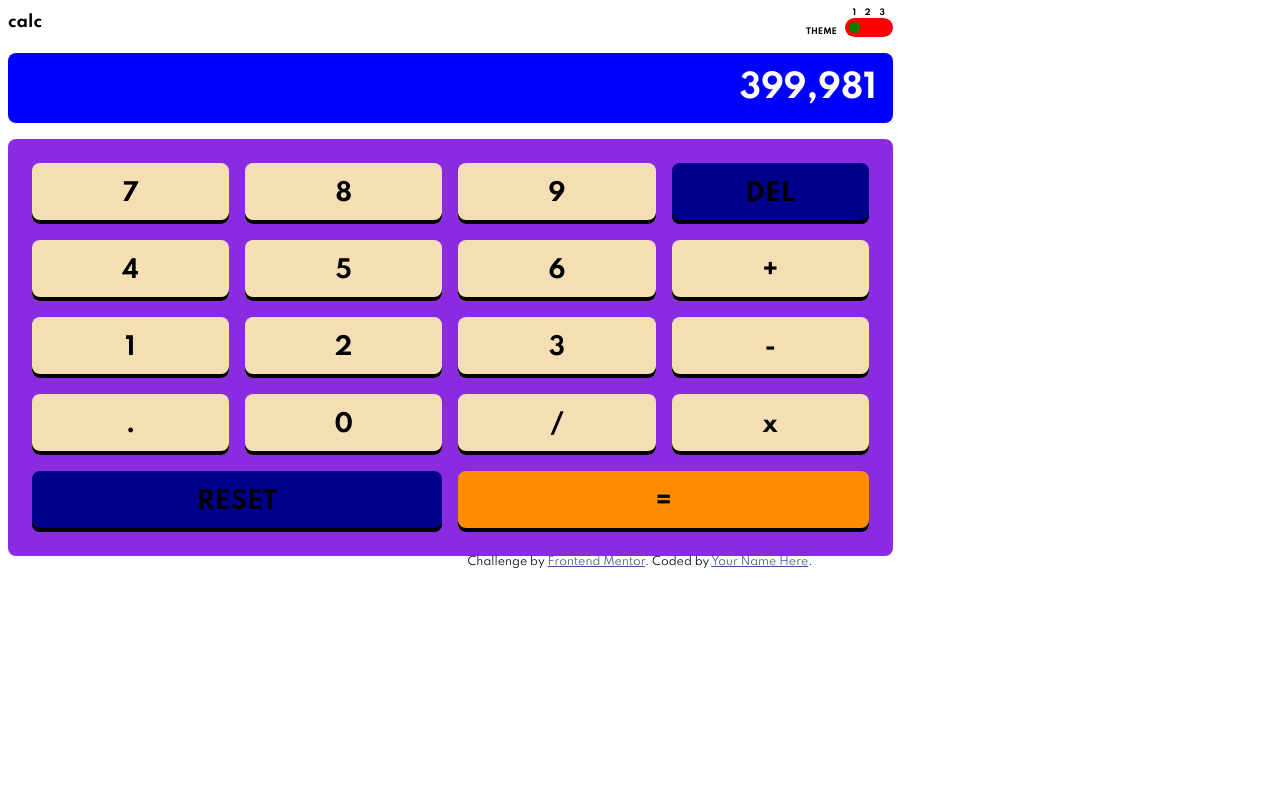
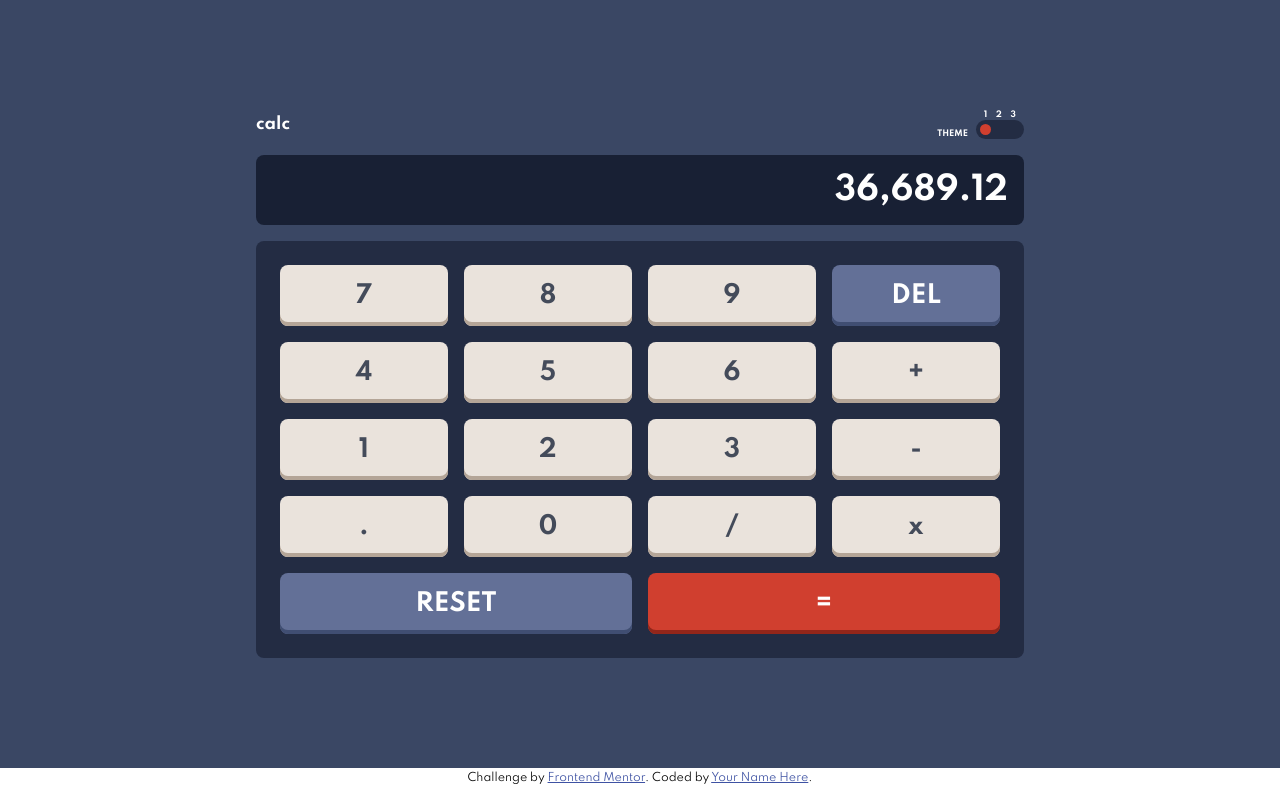
Before and after one commit to peawyoyoyin/fe-mentor-calculator-app, a React (Create React App) app in the folder app/: page / in a window 1280 px wide. Built offline with nearby package versions, Linux system fonts and the light colour scheme.

Commit message:
finish theming

```diff
--- a/app/src/App.tsx
+++ b/app/src/App.tsx
@@ -1,14 +1,19 @@
 import { Buttons } from './components/Buttons';
 import { Navbar } from './components/Navbar';
+import { useTheme } from './components/themes/ThemeProvider';
 import { ValueDisplay } from './components/ValueDisplay';
 import styles from './styles/App.module.scss';
 
 function App() {
+  const { theme } = useTheme();
+
   return (
-    <div className={styles.container}>
-      <Navbar />
-      <ValueDisplay />
-      <Buttons />
+    <div className={`${styles.container} ${styles[`theme-${theme}`]}`}>
+      <div className={styles.calculator}>
+        <Navbar />
+        <ValueDisplay />
+        <Buttons />
+      </div>
     </div>
   );
 }
--- a/app/src/components/ThemeSelector.tsx
+++ b/app/src/components/ThemeSelector.tsx
@@ -1,9 +1,8 @@
-import { useState } from "react"
-
 import styles from '../styles/ThemeSelector.module.scss';
+import { useTheme } from "./themes/ThemeProvider";
 
 export function ThemeSelector() {
-  const [theme, setTheme] = useState(0);
+  const { theme, cycleTheme } = useTheme();
 
   return (
     <div className={styles.container}>
@@ -16,7 +15,7 @@ export function ThemeSelector() {
           <label>2</label>
           <label>3</label>
         </div>
-        <div className={styles.switch} onClick={() => setTheme(theme => (theme + 1) % 3)}>
+        <div className={styles.switch} onClick={cycleTheme}>
           <div className={`${styles.dial} ${styles[`dial-${theme}`]}`}></div>
         </div>
       </div>
--- a/app/src/components/ValueDisplay.tsx
+++ b/app/src/components/ValueDisplay.tsx
@@ -1,7 +1,7 @@
 import styles from '../styles/ValueDisplay.module.scss';
 
 export function ValueDisplay() {
-  const value = 399981;
+  const value = 36689.12;
 
   return (
     <div className={styles.container}>
--- /dev/null
+++ b/app/src/components/themes/ThemeProvider.tsx
@@ -0,0 +1,33 @@
+import React, { useState } from "react";
+import { useCallback } from "react";
+import { createContext } from "react";
+import { useContext } from "react";
+
+type Theme = 0 | 1 | 2;
+interface ThemeContextValue {
+  theme: Theme;
+  cycleTheme: (() => void) | undefined;
+}
+
+const ThemeContext = createContext<ThemeContextValue>({
+  theme: 0,
+  cycleTheme: undefined
+});
+
+export function useTheme() {
+  return useContext(ThemeContext)
+}
+
+export function ThemeProvider({ children }: React.PropsWithChildren<unknown>) {
+  const [theme, setTheme] = useState<Theme>(0);
+  const cycleTheme = useCallback(() => setTheme(theme => (theme + 1) % 3 as Theme), [])
+
+  return (
+    <ThemeContext.Provider value={{
+      theme,
+      cycleTheme
+    }}>
+      {children}
+    </ThemeContext.Provider>
+  )
+}
--- a/app/src/index.tsx
+++ b/app/src/index.tsx
@@ -1,13 +1,16 @@
 import React from 'react';
 import ReactDOM from 'react-dom';
 import App from './App';
+import { ThemeProvider } from './components/themes/ThemeProvider';
 import reportWebVitals from './reportWebVitals';
 
 import './styles/index.css';
 
 ReactDOM.render(
   <React.StrictMode>
-    <App />
+    <ThemeProvider>
+      <App />
+    </ThemeProvider>
   </React.StrictMode>,
   document.getElementById('root')
 );
--- a/app/src/styles/App.module.scss
+++ b/app/src/styles/App.module.scss
@@ -1,5 +1,99 @@
 .container {
   display: flex;
+  justify-content: center;
+  background-color: var(--main-bg);
+  height: 96vh;
+  margin-bottom: 4px;
+}
+
+
+.calculator {
+  flex: 1;
+  display: flex;
   flex-direction: column;
-  width: 70%;
+  justify-content: center;
+
+  padding: 0px 16px;
+
+  @media only screen and (min-width: 768px) {
+    max-width: 768px;
+    padding: 0px;
+  }
 }
+
+.theme-0 {
+  --main-bg: hsl(222, 26%, 31%);
+  --navbar-text: hsl(0, 0%, 100%);
+
+  --value-text: hsl(0, 0%, 100%);
+  --value-bg: hsl(224, 36%, 15%);
+
+  --keys-bg: hsl(223, 31%, 20%);
+
+  --btn-bg: hsl(30, 25%, 89%);
+  --btn-text: hsl(221, 14%, 31%);
+  --btn-shadow: hsl(28, 16%, 65%);
+
+  --btn-dark-bg: hsl(225, 21%, 49%);
+  --btn-dark-text: hsl(0, 0%, 100%);
+  --btn-dark-shadow: hsl(224, 28%, 35%);
+
+  --btn-submit-bg: hsl(6, 63%, 50%);
+  --btn-submit-text: hsl(0, 0%, 100%);
+  --btn-submit-shadow: hsl(6, 70%, 34%);
+
+  --toggle-dial: hsl(6, 63%, 50%);
+  --toggle-bg: hsl(223, 31%, 20%);
+}
+
+
+.theme-1 {
+  --main-bg: hsl(0, 0%, 90%);
+  --navbar-text: hsl(198, 20%, 13%);
+
+  --value-text: hsl(60, 10%, 19%);
+  --value-bg: hsl(0, 0%, 93%);
+
+  --keys-bg: hsl(0, 5%, 81%);
+
+  --btn-bg: hsl(45, 7%, 89%);
+  --btn-text: hsl(60, 10%, 19%);
+  --btn-shadow: hsl(35, 11%, 61%);
+
+  --btn-dark-bg: hsl(185, 42%, 37%);
+  --btn-dark-text: hsl(0, 0%, 100%);
+  --btn-dark-shadow: hsl(185, 58%, 25%);
+
+  --btn-submit-bg: hsl(25, 98%, 40%);
+  --btn-submit-text: hsl(0, 0%, 100%);
+  --btn-submit-shadow: hsl(25, 99%, 27%);
+
+  --toggle-dial: hsl(25, 98%, 40%);
+  --toggle-bg: hsl(0, 5%, 81%);
+}
+
+
+.theme-2 {
+  --main-bg: hsl(268, 75%, 9%);
+  --navbar-text: hsl(52, 100%, 62%);
+
+  --value-text: hsl(52, 100%, 62%);
+  --value-bg: hsl(268, 71%, 12%);
+
+  --keys-bg: hsl(268, 71%, 12%);
+
+  --btn-bg: hsl(268, 47%, 21%);
+  --btn-text: hsl(52, 100%, 62%);
+  --btn-shadow: hsl(290, 70%, 36%);
+
+  --btn-dark-bg: hsl(281, 89%, 26%);
+  --btn-dark-text: hsl(0, 0%, 100%);
+  --btn-dark-shadow: hsl(290, 70%, 36%);
+
+  --btn-submit-bg: hsl(176, 100%, 44%);
+  --btn-submit-text: hsl(198, 20%, 13%);
+  --btn-submit-shadow: hsl(177, 92%, 70%);
+
+  --toggle-dial: hsl(176, 100%, 44%);
+  --toggle-bg: hsl(268, 71%, 12%);
+}
--- a/app/src/styles/Buttons.module.scss
+++ b/app/src/styles/Buttons.module.scss
@@ -1,6 +1,6 @@
 .container {
   padding: 16px;
-  background-color: blueviolet;
+  background-color: var(--keys-bg);
   border-radius: 8px;
 }
 
@@ -20,15 +20,20 @@
     padding: 16px;
     border: 0;
 
-    background-color: wheat;
-    box-shadow: inset black 0px -4px;
+    background-color: var(--btn-bg);
+    color: var(--btn-text);
+    box-shadow: inset var(--btn-shadow) 0px -4px;
 
     &.dark {
-      background-color: darkblue;
+      background-color: var(--btn-dark-bg);
+      box-shadow: inset var(--btn-dark-shadow) 0px -4px;
+      color: var(--btn-dark-text);
     }
 
     &.submit {
-      background-color: darkorange;
+      background-color: var(--btn-submit-bg);
+      box-shadow: inset var(--btn-submit-shadow) 0px -4px;
+      color: var(--btn-submit-text);
     }
   }
 }
--- a/app/src/styles/Navbar.module.scss
+++ b/app/src/styles/Navbar.module.scss
@@ -6,8 +6,5 @@
 
 .logo {
   font-weight: 700;
+  color: var(--navbar-text);
 }
-
-.logo::before {
-  content: ''
-}
--- a/app/src/styles/ThemeSelector.module.scss
+++ b/app/src/styles/ThemeSelector.module.scss
@@ -10,6 +10,7 @@
   &>label {
     font-size: 0.5em;
     font-weight: 700;
+    color: var(--navbar-text);
   }
 }
 
@@ -21,13 +22,14 @@
   display: flex;
   align-items: flex-end;
   font-size: 0.5em;
+  color: var(--navbar-text);
   text-transform: uppercase;
   font-weight: 700;
   margin-inline-end: 1em;
 }
 
 .switch {
-  background-color: red;
+  background-color: var(--toggle-bg);
   border-radius: 1em;
   padding: 4px;
 }
@@ -39,7 +41,7 @@
   display: block;
   border-radius: 50%;
   position: relative;
-  background-color: green;
+  background-color: var(--toggle-dial);
 
   transition: left 0.2s, transform 0.2s;
 
--- a/app/src/styles/ValueDisplay.module.scss
+++ b/app/src/styles/ValueDisplay.module.scss
@@ -1,9 +1,11 @@
 .container {
-  background-color: blue;
+  background-color: var(--value-bg);
   padding: 16px;
   border-radius: 8px;
   display: flex;
   justify-content: flex-end;
+
+  overflow: hidden;
 
   margin: 16px 0px;
 }
@@ -11,5 +13,5 @@
 .value {
   font-size: 32px;
   font-weight: 700;
-  color: white;
+  color: var(--value-text);
 }
--- a/app/src/styles/index.css
+++ b/app/src/styles/index.css
@@ -4,5 +4,6 @@
 }
 
 body {
+  margin: 0;
   font-family: Spartan;
 }
```
